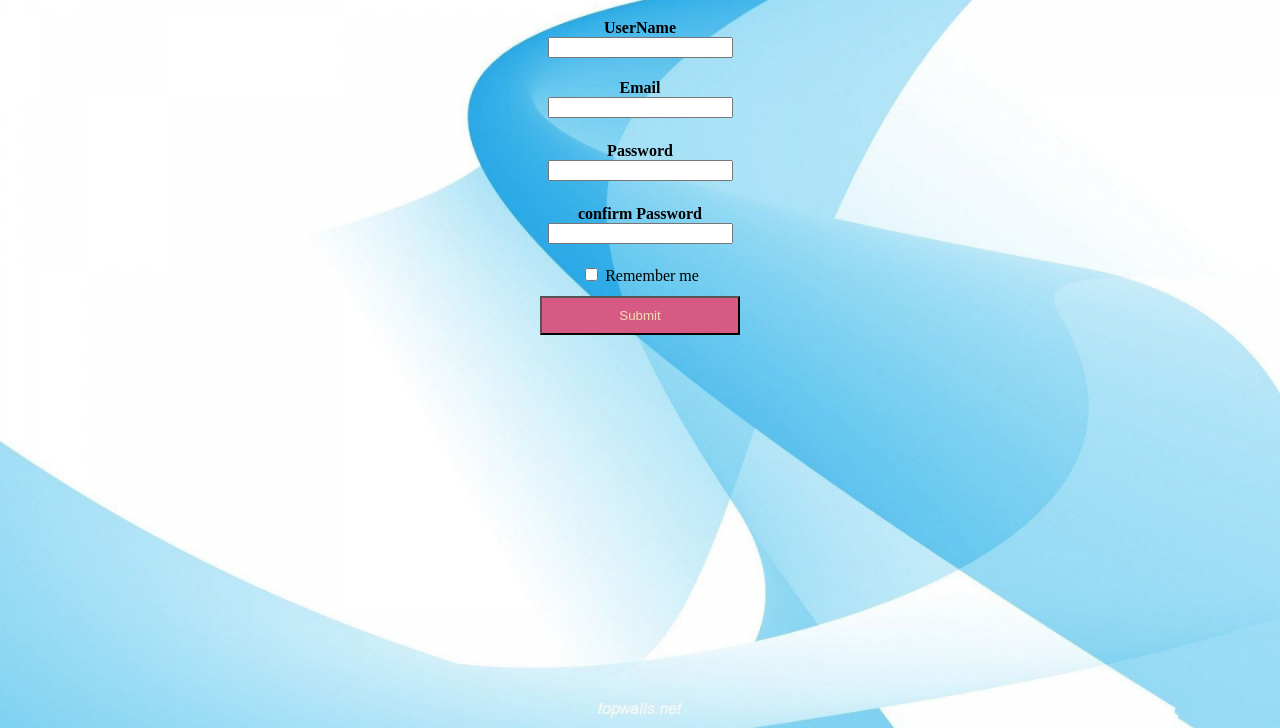
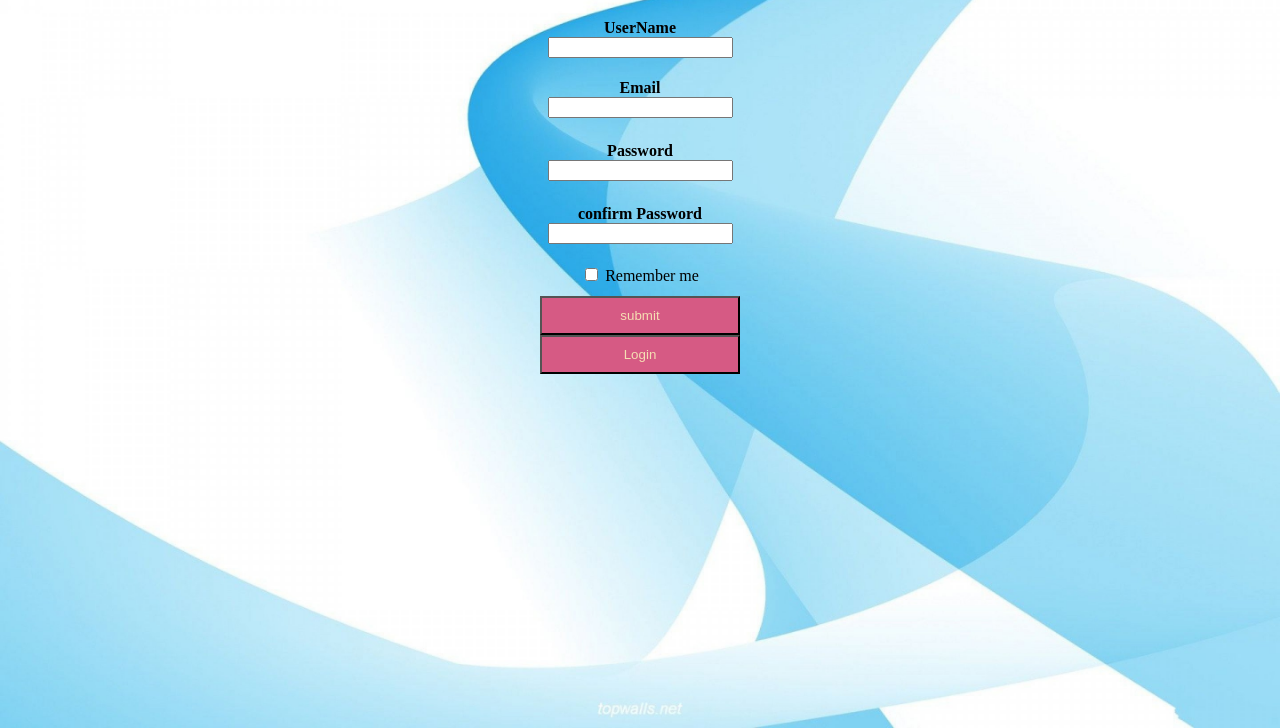
Before and after one commit to AMSR-12/todo, a plain HTML site: page index.html in a window 1280 px wide. Shown: the part 72-800 px from the top of the page. Drawn offline with Linux system fonts and the light colour scheme.

Commit message:
Add files via upload

```diff
--- a/index.html
+++ b/index.html
@@ -8,14 +8,14 @@
     <script src="valiform.js" defer></script>
 </head>
 <body>
-  <form action="login.html" onsubmit="return validateInputs()" id="form">
+  <form action="login.html"  id="form">
         <div class="container">
           <div class="input-group">
 
           <h1 class="h1">Sign Up</h1>
 
           <label for="username"><b>UserName</b></label><br>
-          <input type="text"  id="username"  name="email">
+          <input type="text"  id="username"  name="email" >
           <div class="error"></div>
       <br>
 
@@ -32,7 +32,7 @@
           <br></div>
           <div class="input-group">
           <label for="psw-repeat"><b>confirm Password</b></label><br>
-          <input type="password" id="cpassword" name="cpassword" >
+          <input type="password" id="cpassword" name="cpassword">
           <div class="error"></div>
           <br>
           </div>
@@ -41,7 +41,8 @@
           </label>
           <br>
 
-            <button type="submit" class="btn">Submit</button>
+            <button type="submit" class="btn" >submit</button><br>
+              <button class="login"><a class="login" href="login.html">Login</a>
 
           </div>
         </div></div>
```
